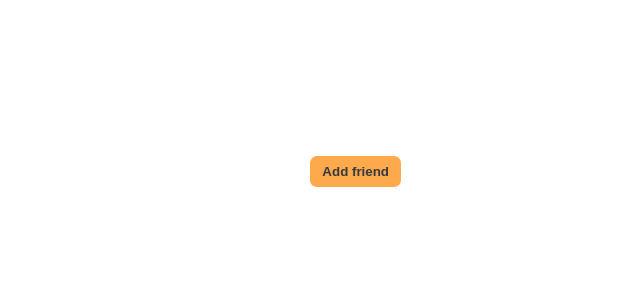
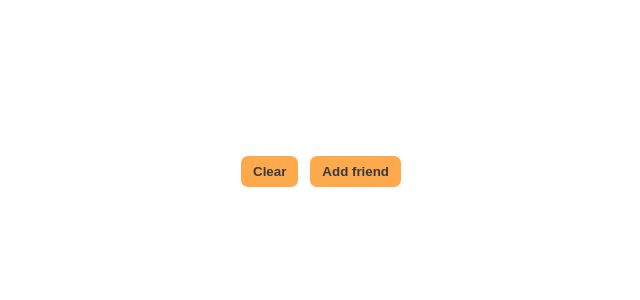
Before and after one commit to iAdityaNarayanT/React-Basics, a React (Create React App) app in the folder eat-n-split/: page / in a window 1280 px wide. Shown: the top 300 px of the page, without its empty margins (157-797 px from the left). Built offline with nearby package versions, Linux system fonts and the light colour scheme.

Commit message:
add clear button

```diff
--- a/eat-n-split/src/App.js
+++ b/eat-n-split/src/App.js
@@ -10,7 +10,11 @@ export default function App() {
   const [friends, setFriends] = useState(initialFriends);
   const [showAddFriend, setShowAddFriend] = useState(false);
   const [selectedFriend, setSelectedFriend] = useState(null);
-
+  function handleClear() {
+    setShowAddFriend(false);
+    setFriends([]);
+    setSelectedFriend(null);
+  }
   function handleShowAddFriend() {
     setShowAddFriend((show) => !show);
   }
@@ -51,6 +55,7 @@ export default function App() {
         <Button onClick={handleShowAddFriend}>
           {showAddFriend ? "Close" : "Add friend"}
         </Button>
+        <Button onClick={handleClear}>Clear</Button>
       </div>
 
       {selectedFriend && (
```
